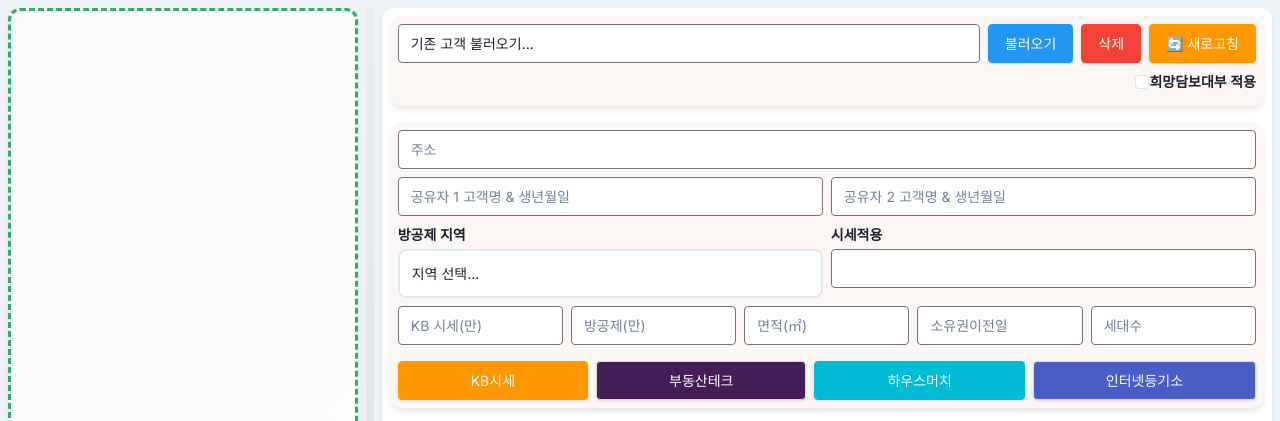
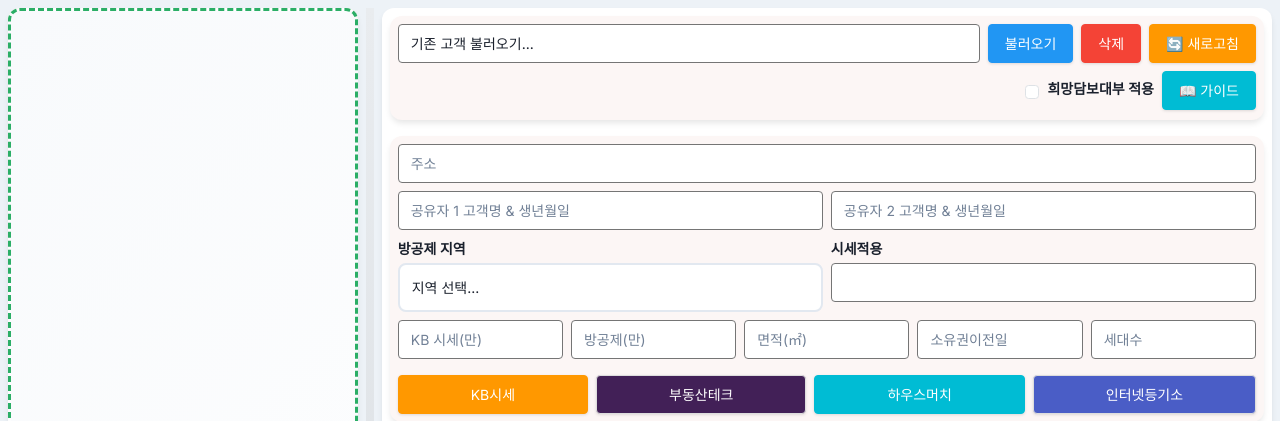
Before and after one commit to young626-jang/ltv_flask_, a Flask app: page / in a window 1280 px wide. Shown: the top 421 px of the page. Run offline with Flask 3, Linux system fonts and the light colour scheme; data that the repository does not hold is empty.

Commit message:
Update entry.html

```diff
--- a/templates/entry.html
+++ b/templates/entry.html
@@ -56,11 +56,12 @@
                     <button class="btn md-btn md-btn-danger" id="delete-customer-btn" type="button" style="flex: 0 0 auto;">삭제</button>
                     <button class="btn md-btn md-btn-warning" type="button" id="reset-btn" style="flex: 0 0 auto;">🔄 새로고침</button>
                 </div>
-                <div class="form-check mt-2 d-flex justify-content-end">
+                <div class="form-check mt-2 d-flex justify-content-end align-items-center gap-2">
                     <input class="form-check-input" type="checkbox" id="hope-collateral-loan">
                     <label class="form-check-label" for="hope-collateral-loan">
                         희망담보대부 적용
                     </label>
+                    <button type="button" class="btn btn-sm md-btn md-btn-info" style="font-size: 12px; padding: 4px 8px;" onclick="openGuidePopup()">📖 가이드</button>
                 </div>
             </div>
 
@@ -85,7 +86,7 @@
 
                 <div class="row g-2 mb-2">
                     <div class="col-md-6"><label for="deduction_region">방공제 지역</label><select class="form-select form-field md-loan-select" id="deduction_region">
-                        <option value="0" selected>지역 선택...</option>
+                        <option value="">지역 선택...</option>
                         {% for region, amount in region_map.items() %}<option value="{{ amount }}">{{ region }}</option>{% endfor %}
                     </select></div>
                     <div class="col-md-6"><label for="price_type_field">시세적용</label><input type="text" class="form-control form-field md-input fw-bold" id="price_type_field" readonly></div>
```
